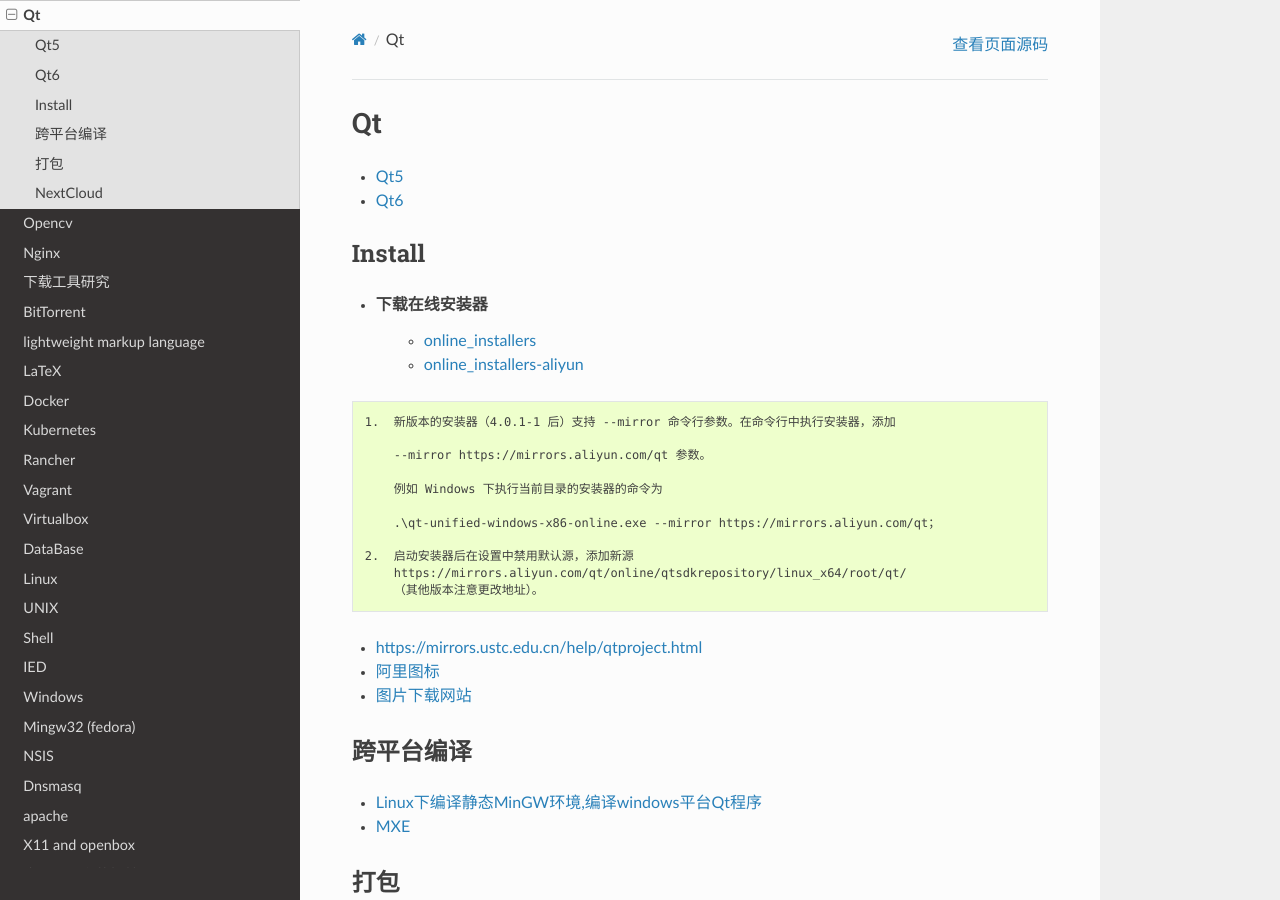
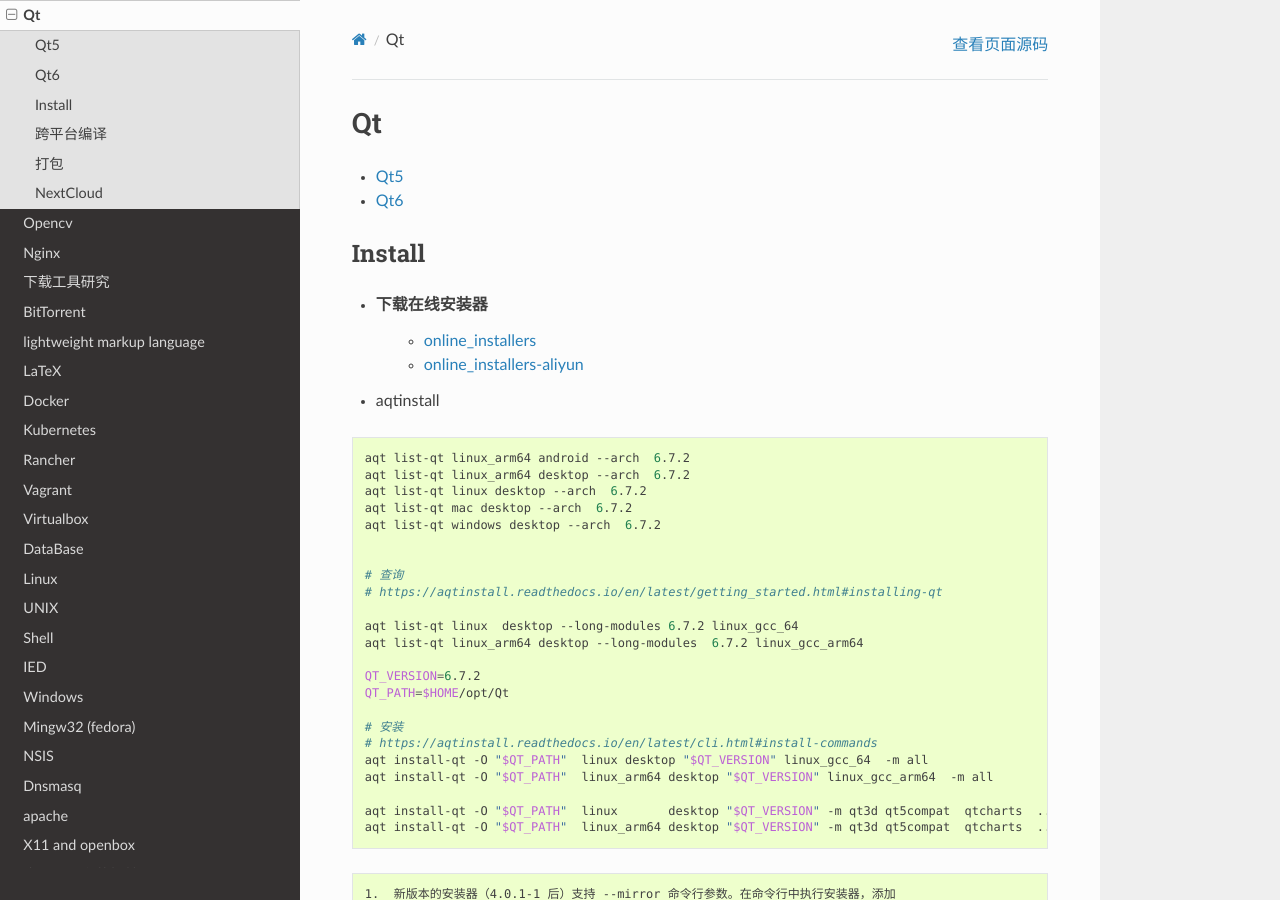
Before and after one commit to my-rds-store/my_space, a Sphinx documentation site: the page built from source/qt/index.rst, in a window 1280 px wide and 900 px high. Built offline with Sphinx 7.4.7 and the Read the Docs theme 2.0.0, drawn with Linux system fonts in a browser that asks for light colours.

Commit message:
updat e....

```diff
--- a/source/qt/index.rst
+++ b/source/qt/index.rst
@@ -13,6 +13,35 @@
 * 下载在线安装器
     * `online_installers <https://download.qt.io/official_releases/online_installers/>`_
     * `online_installers-aliyun <https://mirrors.aliyun.com/qt/official_releases/online_installers/>`_
+
+
+* aqtinstall
+
+.. code:: bash
+
+    aqt list-qt linux_arm64 android --arch  6.7.2
+    aqt list-qt linux_arm64 desktop --arch  6.7.2
+    aqt list-qt linux desktop --arch  6.7.2
+    aqt list-qt mac desktop --arch  6.7.2
+    aqt list-qt windows desktop --arch  6.7.2
+
+
+    # 查询
+    # https://aqtinstall.readthedocs.io/en/latest/getting_started.html#installing-qt
+
+    aqt list-qt linux  desktop --long-modules 6.7.2 linux_gcc_64
+    aqt list-qt linux_arm64 desktop --long-modules  6.7.2 linux_gcc_arm64
+
+    QT_VERSION=6.7.2
+    QT_PATH=$HOME/opt/Qt
+
+    # 安装
+    # https://aqtinstall.readthedocs.io/en/latest/cli.html#install-commands
+    aqt install-qt -O "$QT_PATH"  linux desktop "$QT_VERSION" linux_gcc_64  -m all
+    aqt install-qt -O "$QT_PATH"  linux_arm64 desktop "$QT_VERSION" linux_gcc_arm64  -m all
+
+    aqt install-qt -O "$QT_PATH"  linux       desktop "$QT_VERSION" -m qt3d qt5compat  qtcharts  ...
+    aqt install-qt -O "$QT_PATH"  linux_arm64 desktop "$QT_VERSION" -m qt3d qt5compat  qtcharts  ...
 
 
 .. code::
```
